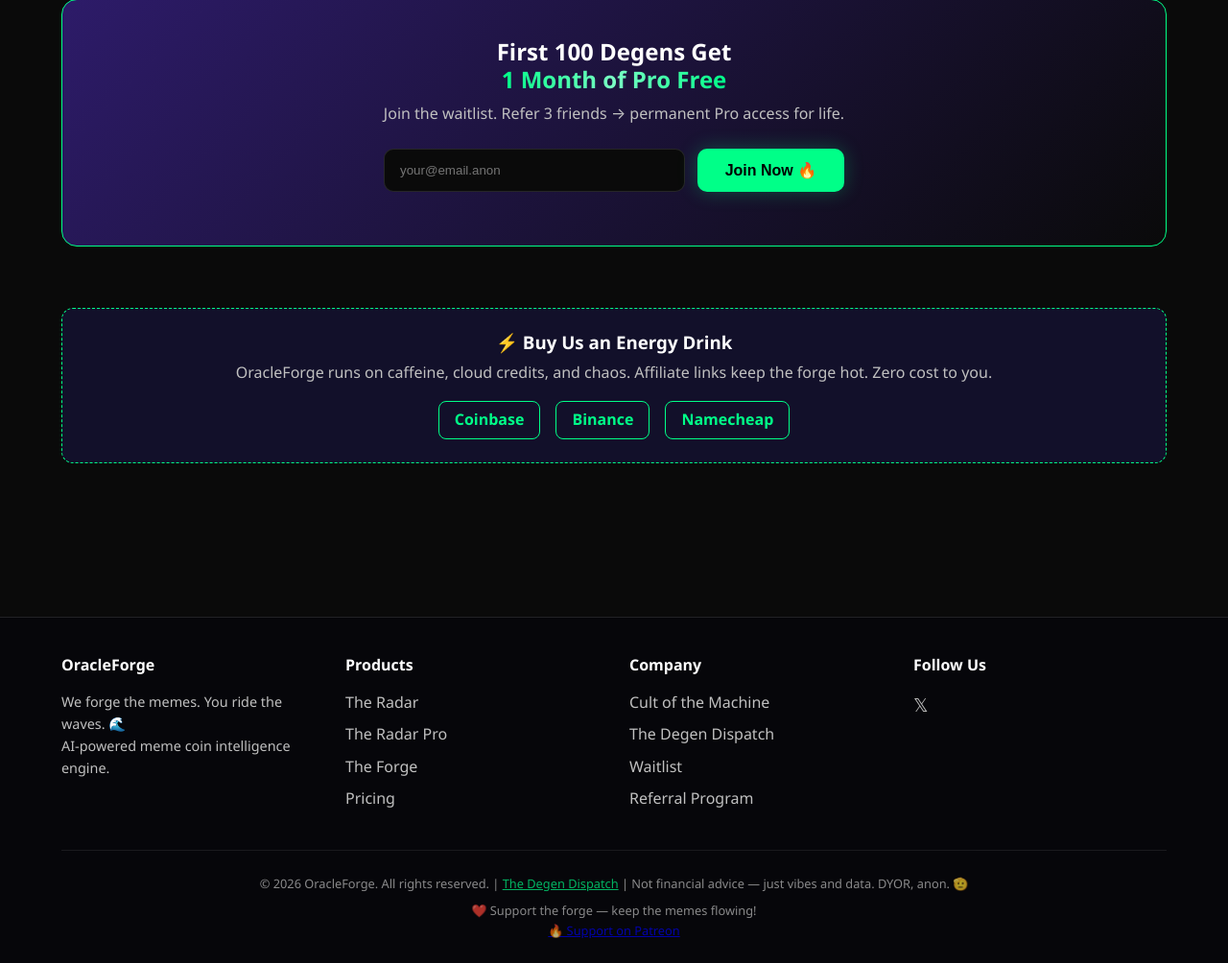
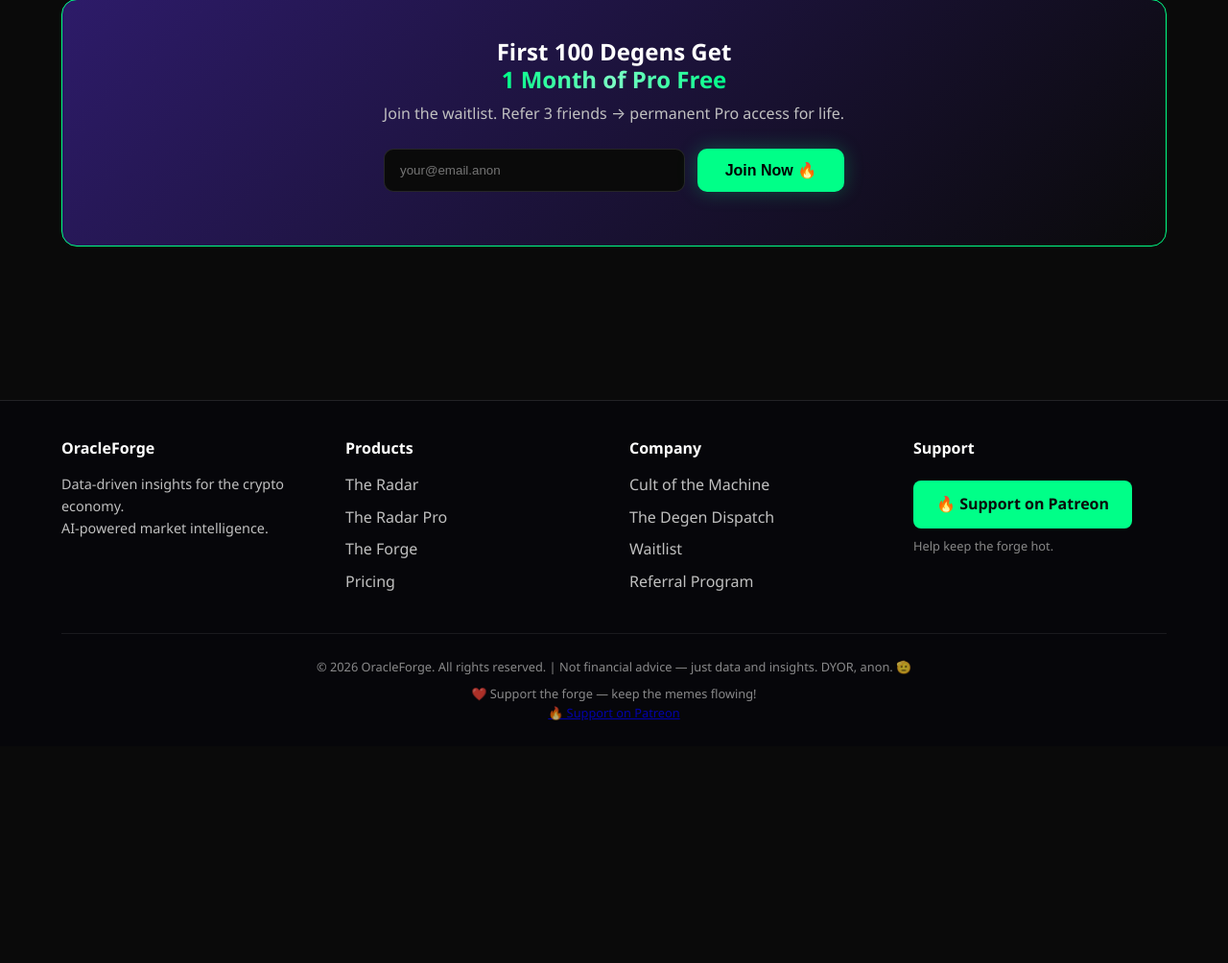
Before and after one commit to oracleforge8-maker/oracleforge-studios, a Flask app: page / in a window 1280 px wide. Shown: the part 1106-2110 px from the top of the page at 96% size. After the commit the page ends 1857 px from the top, so only its background shows below. Run offline with Flask 3, Linux system fonts and the light colour scheme.

Commit message:
Remove affiliate links and X/Twitter refs; add Patreon button and update footer tagline

```diff
--- a/web/templates/base.html
+++ b/web/templates/base.html
@@ -42,8 +42,8 @@
         <div class="footer-grid">
             <div>
                 <h4>OracleForge</h4>
-                <p style="font-size: 0.9rem;">We forge the memes. You ride the waves. 🌊<br>
-                AI-powered meme coin intelligence engine.</p>
+                <p style="font-size: 0.9rem;">Data-driven insights for the crypto economy.<br>
+                AI-powered market intelligence.</p>
             </div>
             <div>
                 <h4>Products</h4>
@@ -64,18 +64,15 @@
                 </ul>
             </div>
             <div>
-                <h4>Follow Us</h4>
-                <div class="social-links">
-                    <a href="https://x.com/ChadSatoshi" target="_blank" rel="noopener" aria-label="Twitter / X">𝕏</a>
-                </div>
+                <h4>Support</h4>
+                <a href="https://patreon.com/oracleforge" target="_blank" class="patreon-btn" style="display: inline-block; background: #00FF88; color: #0A0A0A; padding: 12px 24px; border-radius: 8px; font-weight: bold; text-decoration: none; margin-top: 8px;">
+                    🔥 Support on Patreon
+                </a>
+                <p style="font-size: 0.8rem; color: #888; margin-top: 8px;">Help keep the forge hot.</p>
             </div>
         </div>
         <div class="footer-bottom">
-            <p>
-                © 2026 OracleForge. All rights reserved. |
-                <a href="/blog" style="color: var(--green);">The Degen Dispatch</a> |
-                Not financial advice — just vibes and data. DYOR, anon. 🫡
-            </p>
+            <p>© 2026 OracleForge. All rights reserved. | Not financial advice — just data and insights. DYOR, anon. 🫡</p>
             <p style="margin-top: 0.5rem;">
                <div class="footer-support">
     <p>❤️ Support the forge — keep the memes flowing!</p>
--- a/web/templates/home.html
+++ b/web/templates/home.html
@@ -67,22 +67,6 @@
     </div>
 </section>
 
-<!-- ================= Energy Drink ================= -->
-<section>
-    <div class="container">
-        <div class="energy-drink">
-            <h3>⚡ Buy Us an Energy Drink</h3>
-            <p>OracleForge runs on caffeine, cloud credits, and chaos. Affiliate
-            links keep the forge hot. Zero cost to you.</p>
-            <div class="aff-links">
-                <a href="{{ affiliate_coinbase }}" target="_blank" rel="noopener nofollow">Coinbase</a>
-                <a href="{{ affiliate_binance }}" target="_blank" rel="noopener nofollow">Binance</a>
-                <a href="{{ affiliate_namecheap }}" target="_blank" rel="noopener nofollow">Namecheap</a>
-            </div>
-        </div>
-    </div>
-</section>
-
 {% endblock %}
 
 {% block scripts %}
```
